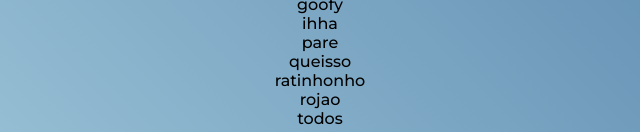
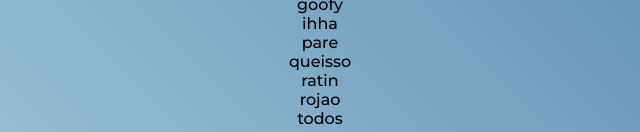
Before and after one commit to lucasbalatensa/3tri_java, a plain HTML site: page alura_midi/index.html in a window 1280 px wide. Shown: the part 962-1094 px from the top of the page, 320-960 px from the left. Drawn offline with Linux system fonts and the light colour scheme.

Commit message:
Add files via upload

```diff
--- a/alura_midi/index.html
+++ b/alura_midi/index.html
@@ -59,7 +59,7 @@
     <button onclick=”alert(‘ihha’)” class=”tecla tecla_ihha”>ihha</button>
     <button onclick=”alert(‘pare’)” class=”tecla tecla_pare”>pare</button>
     <button onclick=”alert(‘queisso’)” class=”tecla tecla_queisso”>queisso</button>
-    <button onclick=”alert(‘ratin’)” class=”tecla tecla_ratin”>ratinhonho</button>
+    <button onclick=”alert(‘ratin’)” class=”tecla tecla_ratin”>ratin</button>
     <button onclick=”alert(‘rojao’)” class=”tecla tecla_rojao”>rojao</button>
     <button onclick=”alert(‘todos’)” class=”tecla tecla_todos”>todos</button>
     <button onclick=”alert(‘uepa’)” class=”tecla tecla_uepa”>uepa</button>
```
